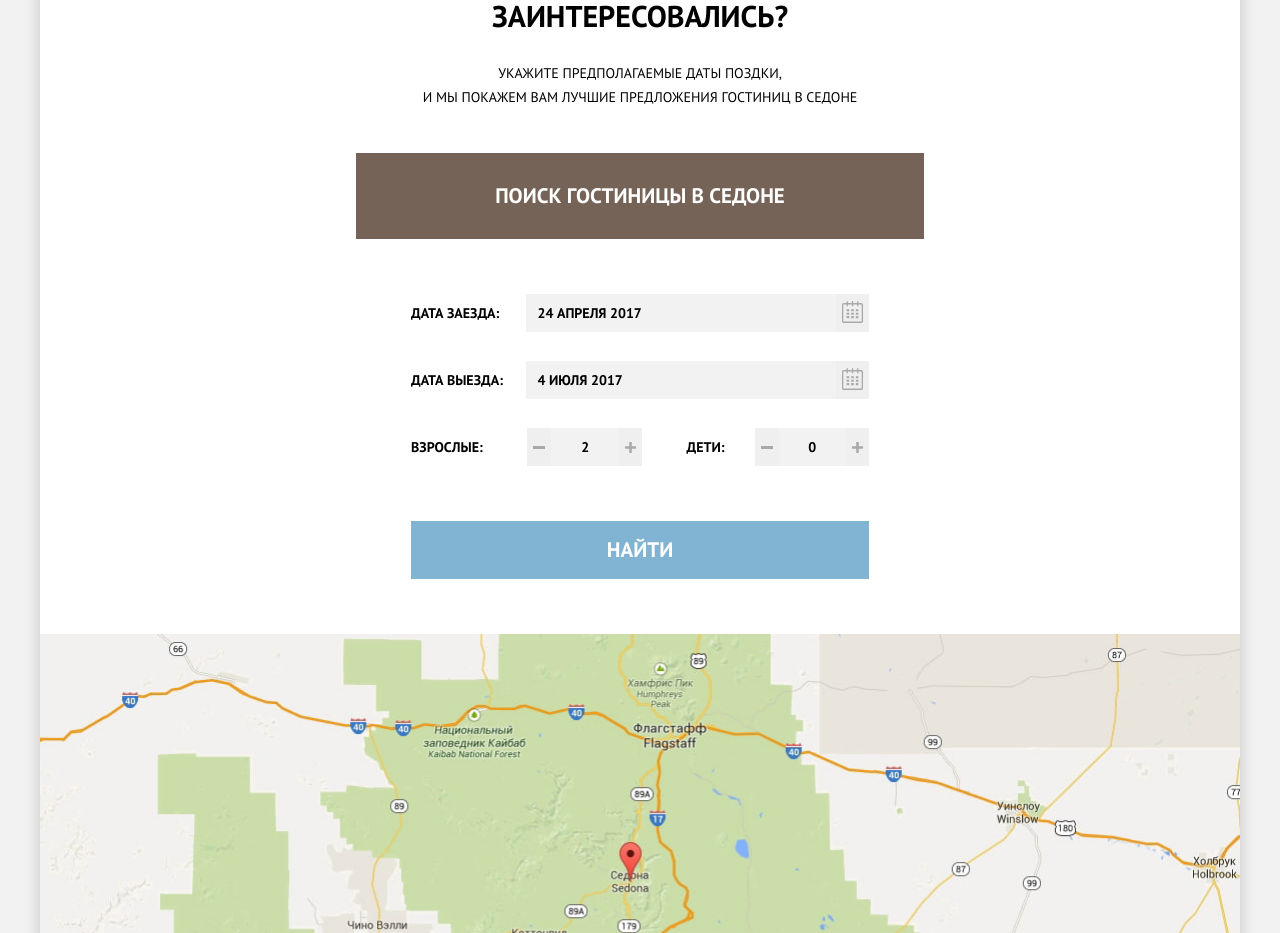
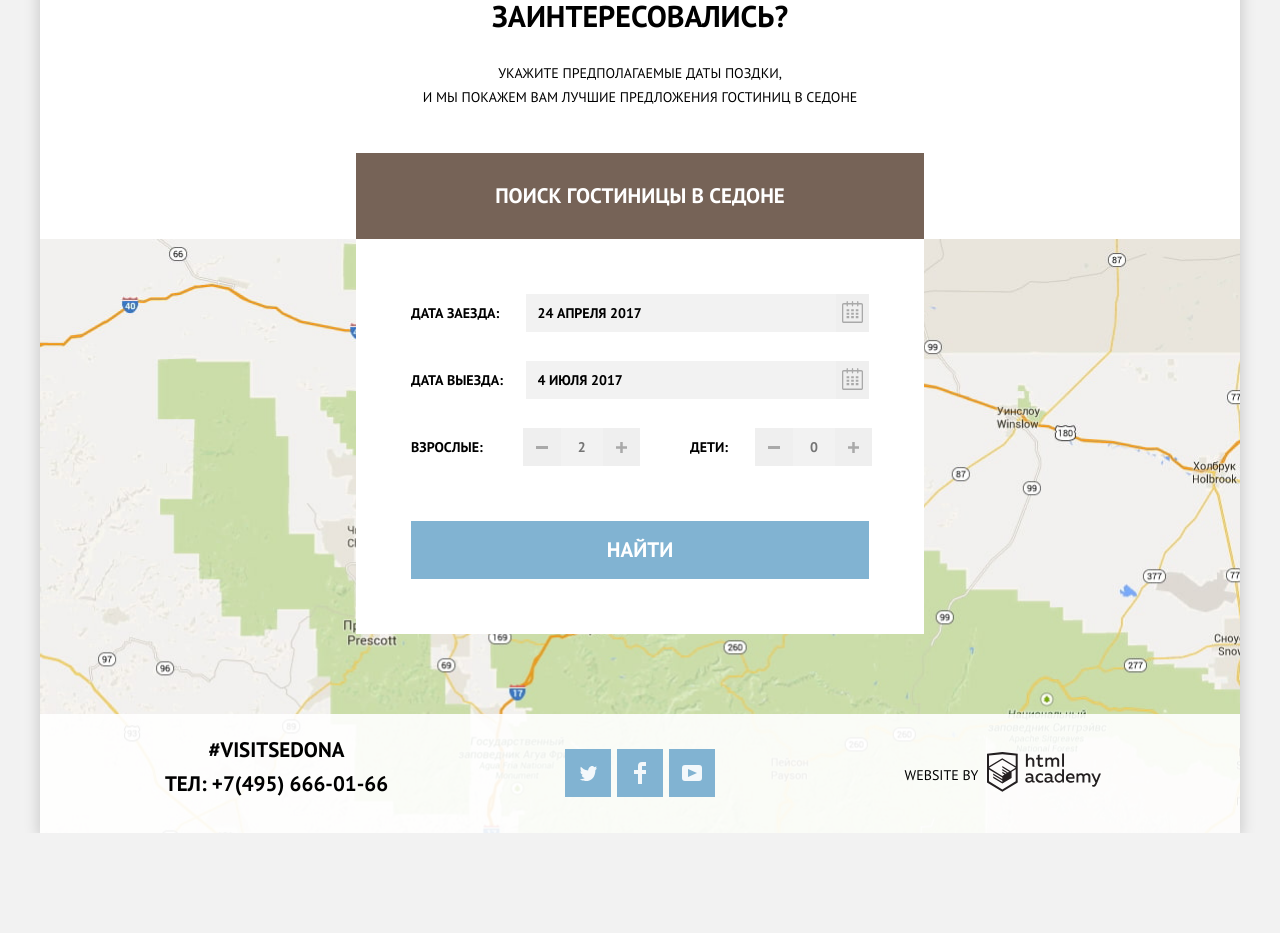
Before and after one commit to El-Leto/1489861-sedona-29, a plain HTML site: page index.html in a window 1280 px wide. Shown: the part 1867-2800 px from the top of the page. After the commit the page ends 2700 px from the top, so only its background shows below. Drawn offline with Linux system fonts and the light colour scheme.

Commit message:
Правки на главной

```diff
--- a/css/style.css
+++ b/css/style.css
@@ -11,6 +11,7 @@
   --grey-logo: #BDBBBC;
   --grey-shadow: rgba(0, 1, 1, 0.2);
   --grey-border: #E5E5E5;
+  --grey-input: #EBEBEB;
   --grey-toggle: #ABABAB;
   --grey-svg: #A9A9A9;
 
@@ -118,13 +119,12 @@
   order: 1;
   z-index: 1;
   top: 0;
+  width: 138px;
   height: 56px;
-  margin-left: -25px;
 }
 
 .main-navigation-item {
   flex-grow: 1;
-  width: 25%;
 }
 
 .site-navigation {
@@ -136,6 +136,7 @@
   flex-grow: 1;
   margin: 0;
   padding: 0;
+  flex-basis: 531px;
 }
 
 .navigation-left {
@@ -356,6 +357,9 @@ ol.features-list {
 
 .search-hotels {
   text-align: center;
+
+  margin-left: 316px;
+  margin-right: 316px;
 }
 
 .search-title {
@@ -386,8 +390,6 @@ ol.features-list {
   background-color: var(--brown);
   padding: 30px 30px;
   margin-top: 44px;
-  margin-left: 316px;
-  margin-right: 316px;
 }
 
 .search-button:hover {
@@ -400,17 +402,15 @@ ol.features-list {
 }
 
 .find-button {
-  display: inline-block;
-  vertical-align: middle;
   text-align: center;
   font-size: var(--fs-normal);
   line-height: var(--lh-max);
   background-color: var(--blue);
-  width: 100%;
   padding: 16px 25px;
   margin-top: 30px;
   border: none;
   text-transform: uppercase;
+  width: 100%;
 }
 
 .find-button:hover {
@@ -422,13 +422,20 @@ ol.features-list {
   color: var(--white-transparent);
 }
 
+.search-hotels-modal {
+  display: flex;
+  justify-content: center;
+  align-items: flex-start;
+}
+
 .modal-search {
+  position: absolute;
   display: flex;
   justify-content: center;
   align-items: center;
-  padding: 55px;
-  margin-left: 316px;
-  margin-right: 316px;
+  margin: 0 auto;
+  background-color: var(--white);
+  width: 568px;
 }
 
 .search-hotel-form {
@@ -441,25 +448,27 @@ ol.features-list {
   align-items: stretch;
   flex-direction: column;
   flex-wrap: nowrap;
+  padding: 55px;
+  width: 100%;
 }
 
 .search-hotel-form-item {
   margin: 0;
   display: flex;
-  justify-content: flex-start;
+  justify-content: space-between;
   align-items: center;
   margin-bottom: 29px;
 }
 
 .search-hotel-form-item-label {
-  width: 25%;
+  flex-grow: 1;
 }
 
 .search-hotel-form-item-wrapper {
-  width: 75%;
   display: flex;
   justify-content: flex-start;
   align-items: stretch;
+  width: 75%;
   }
 
 .search-hotel-form-input {
@@ -469,10 +478,19 @@ ol.features-list {
   line-height: var(--lh-max);
   font-weight: var(--bold);
   color: var(--black);
-  height: 26px;
   padding: 6px 12px;
   text-transform: uppercase;
   width: 100%;
+  box-sizing: border-box;
+}
+
+.search-hotel-form-input:hover {
+  background-color: var(--grey-input);
+}
+
+.search-hotel-form-input:focus {
+  background-color: var(--white);
+  border: 2px solid var(--grey-border);
 }
 
 .search-hotel-form-input::placeholder {
@@ -482,30 +500,53 @@ ol.features-list {
 
 .calendar {
   border: 0;
+  color: var(--grey-svg);
 }
 
 .flex-age-div {
   display: flex;
-  justify-content: flex-start;
+  justify-content: space-between;
   align-items: center;
+  flex-direction: row;
   margin-bottom: 25px;
+  box-sizing: border-box;
 }
 
+.flex-age-box {
+  display: flex;
+  justify-content: space-between;
+  align-items: center;
+}
+
+
 .flex-age {
-  flex-wrap: nowrap;
+  width: 114px;
+  height: 38px;
   display: flex;
   justify-content: space-between;
   align-items: stretch;
-  width: 25%;
 }
 
-.flex-age-label {
-  flex-grow: 1;
+.flex-age-label-adult {
+  margin-right: 40px;
 }
 
 .flex-age-label-child {
-  text-align: right;
-  padding-right: 30px;
+  margin-right: 27px;
+}
+
+.input-age {
+  text-align: center;
+  border: none;
+  background-color: var(--grey);
+  font-size: var(--fs-min);
+  line-height: var(--lh-max);
+  font-weight: var(--bold);
+  color: var(--black);
+  height: 26px;
+  padding: 6px 12px;
+  text-transform: uppercase;
+  width: 18px;
 }
 
 .minus {
@@ -524,22 +565,59 @@ ol.features-list {
   text-align: center;
 }
 
-.calendar-svg:hover path,
-.minus-svg:hover,
-.plus-svg:hover {
-  fill: var(--black);
+.calendar:hover {
+  color: var(--black);
 }
 
-.calendar-svg:active path,
-.minus-svg:active,
-.plus-svg:active {
-  fill: var(--blue);
+.calendar:active {
+  color: var(--blue);
 }
 
-.input-age {
-  text-align: center;
-  width: 10%;
-  flex-grow: 1;
+.calendar-svg path {
+  fill: currentColor;
+}
+
+.minus {
+  color: var(--grey-svg);
+  padding: 0 13px;
+}
+
+.plus{
+  color: var(--grey-svg);
+  padding: 0 13px;
+}
+
+.minus:hover {
+  color: var(--black);
+}
+
+.minus:active {
+  color: var(--blue);
+}
+
+.minus-svg path {
+  fill: currentColor;
+}
+
+.plus:hover {
+  color: var(--black);
+}
+
+.plus:active {
+  color: var(--blue);
+}
+
+.plus-svg path {
+  fill: currentColor;
+}
+
+.map {
+  background-image: url("../img/map/map.jpg");
+  background-repeat: no-repeat;
+  background-position: top;
+  background-size: cover;
+  height: 594px;
+  margin-bottom: -119px;
 }
 
 /*hotels-page*/
@@ -943,17 +1021,6 @@ ol.features-list {
   align-items: start;
 }
 
-.footer-index {
-  margin-top: 474px;
-}
-
-.map {
-  background-image: url("../img/map/map.jpg");
-  background-repeat: no-repeat;
-  background-position: top;
-  background-size: cover;
-}
-
 .footer-contacts {
   font-size: var(--fs-normal);
   line-height: var(--lh-max);
--- a/index.html
+++ b/index.html
@@ -93,6 +93,8 @@
         <p class="search-title">Заинтересовались?</p>
         <p class="search-text">Укажите предполагаемые даты поздки,<br>и мы покажем вам лучшие предложения гостиниц в Седоне</p>
         <a class="search-button button" href="hotels.html">Поиск гостиницы в Седоне</a>
+      </section>
+      <section class="search-hotels-modal">
         <div class="modal-search">
           <form class="search-hotel-form" action="https://echo.htmlacademy.ru/" method="post">
             <div class="search-hotel-form-item">
@@ -110,26 +112,33 @@
               </div>
             </div>
             <div class="flex-age-div">
-              <label class="flex-age-label" for="adult">Взрослые:</label>
-              <div class="flex-age">
-                <button class="minus button" type="button"><svg width="12" height="3" fill="none" xmlns="http://www.w3.org/2000/svg"><path class="minus-svg" fill="#A9A9A9" d="M0 0h12v3H0z"/></svg></button><input class="search-hotel-form-input input-age" id="adult" type="text" name="adult" placeholder="2"><button class="plus button" type="button"><svg width="11" height="11" viewBox="0 0 11 11" fill="none" xmlns="http://www.w3.org/2000/svg">
-                <path class="plus-svg"fill-rule="evenodd" clip-rule="evenodd" d="M4.23086 6.76932V11H6.76932V6.76932H11V4.23086H6.76932V0H4.23085V4.23086H0V6.76932H4.23086Z" fill="#A9A9A9"/>
-              </svg></button>
+              <div class="flex-age-box">
+                <label class="flex-age-label-adult" for="adult">Взрослые:</label>
+                <div class="flex-age">
+                  <button class="minus button" type="button"><svg class="minus-svg" width="12" height="3" fill="none" xmlns="http://www.w3.org/2000/svg"><path fill="#A9A9A9" d="M0 0h12v3H0z"/></svg></button><input class="input-age" id="adult" type="text" name="adult" placeholder="2"><button class="plus button" type="button"><svg class="plus-svg" width="11" height="11" viewBox="0 0 11 11" fill="none" xmlns="http://www.w3.org/2000/svg">
+                  <path fill-rule="evenodd" clip-rule="evenodd" d="M4.23086 6.76932V11H6.76932V6.76932H11V4.23086H6.76932V0H4.23085V4.23086H0V6.76932H4.23086Z" fill="#A9A9A9"/>
+                </svg></button>
+                </div>
               </div>
-              <label class="flex-age-label flex-age-label-child" for="child">Дети:</label>
-              <div class="flex-age">
-                <button class="minus button" type="button"><svg width="12" height="3" fill="none" xmlns="http://www.w3.org/2000/svg"><path class="minus-svg" fill="#A9A9A9" d="M0 0h12v3H0z"/></svg></button><input class="search-hotel-form-input input-age" id="child" type="text" name="child" placeholder="0"><button class="plus button" type="button"><svg width="11" height="11" viewBox="0 0 11 11" fill="none" xmlns="http://www.w3.org/2000/svg">
-                <path class="plus-svg" fill-rule="evenodd" clip-rule="evenodd" d="M4.23086 6.76932V11H6.76932V6.76932H11V4.23086H6.76932V0H4.23085V4.23086H0V6.76932H4.23086Z" fill="#A9A9A9"/>
-              </svg></button>
+              <div class="flex-age-box">
+                <label class="flex-age-label flex-age-label-child" for="child">Дети:</label>
+                <div class="flex-age">
+                  <button class="minus button" type="button"><svg class="minus-svg" width="12" height="3" fill="none" xmlns="http://www.w3.org/2000/svg"><path fill="#A9A9A9" d="M0 0h12v3H0z"/></svg></button><input class="input-age" id="child" type="text" name="child" placeholder="0"><button class="plus button" type="button"><svg class="plus-svg" width="11" height="11" viewBox="0 0 11 11" fill="none" xmlns="http://www.w3.org/2000/svg">
+                  <path fill-rule="evenodd" clip-rule="evenodd" d="M4.23086 6.76932V11H6.76932V6.76932H11V4.23086H6.76932V0H4.23085V4.23086H0V6.76932H4.23086Z" fill="#A9A9A9"/>
+                </svg></button>
+                </div>
               </div>
             </div>
-            <button class="find-button button" type="submit">Найти</button>
+            <div><button class="find-button button" type="submit">Найти</button></div>
           </form>
         </div>
       </section>
+      <section class="map">
+        <h2 class="visually-hidden">Карта города Седона</h2>
+      </section>
     </main>
-    <footer class="page-footer map">
-      <div class="main-footer footer-index">
+    <footer class="page-footer">
+      <div class="main-footer">
         <section class="footer-contacts">
           <h2 class="visually-hidden">Контакты</h2>
           <p class="footer-contacts-text">#visitsedona</p>
```
Lines whose indentation alone changed are shown as unchanged.
